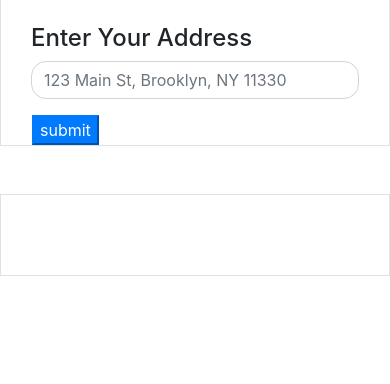
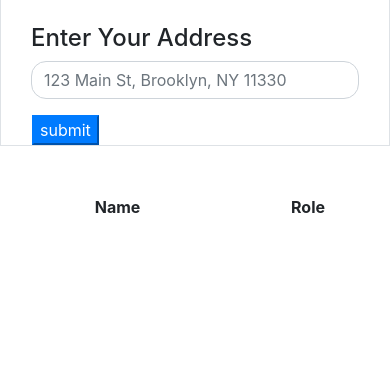
Before and after one commit to sunniqua97/Vote-Power, a Flask app: page /voteinfo in a window 390 px wide. Shown: the part 335-719 px from the top of the page. Run offline with Flask 2, Linux system fonts and the light colour scheme; lists and menus that the app fills with data are empty; some libraries are stand-ins or nearby versions.

Commit message:
Fixed formatting for Rep Info

```diff
--- a/WebApp/templates/upcomingelections.html
+++ b/WebApp/templates/upcomingelections.html
@@ -64,7 +64,7 @@
                 </tr>
               </thead>
               {%for x in electionData%}
-              <tbody>
+              <tbody style="font-size:20px">
                 <tr class="item">
                   {%if x.ocdDivisionId%}
                   <td STYLE="text-transform:uppercase">{{x.ocdDivisionId[-2:]}}</td>
--- a/WebApp/templates/voteinfo.html
+++ b/WebApp/templates/voteinfo.html
@@ -40,43 +40,41 @@
       </div>
     </div>
   </main>
-  <div class="py-3 text-center border">
-    <div class="container">
-      <div class="row justify-content-center">
-        <div class="col-md-2 col-6 p-4">
+  <table style ="text-align: center" >
+  <tr>
+    <th></th>
+    <th>Name</th>
+    <th>Role</th>
+  </tr>
+
+  <tbody>
+
     {%for item in official%}
-          <ul style="list-style-type:none;">
-            <li>
+    {% set outer_loop = loop %}
+    <tr>
+      <td>
         {%if item.photoUrl%}
         <img src="{{item.photoUrl}}" class="rep_pic">
         {%else%}
         <img src="{{url_for('static',filename='blankperson.png')}}" class="rep_pic">
         {%endif%}
-            </li>
-          </ul>
-          {%endfor%}
-        </div>
-        <div class="col-md-5 col-6">
-          {%for item in official%}
-          <ul style="list-style-type:none;">
-            <li>
-              {{item.name}}
-            </li>
-          </ul>
-          {%endfor%}
-        </div>
-        <div class="col-md-5 col-6">
-          {% for item in office %}
-            {% for item2 in item.officialIndices %}
-            <ul style="list-style-type:none;">
-              {{item.name}}
-            </ul>
+      </td>
+      <td>{{item.name}}</td>
+      <td>
+        {% for role in office %}
+          {% for role2 in role.officialIndices %}
+            {% if role2 == outer_loop.index0 %}
+              {{role.name}}
+            {% endif %}
           {% endfor %}
         {% endfor %}
-        </div>
-      </div>
-    </div>
-  </div>
+      </td>
+    </tr>
+    {%endfor%}
+
+  </tbody>
+  </table>
+
     <!--footer-->
     <footer class="footer border-top pt-md-4"> {% include "footer.html" %} </footer>
     <!-- JavaScript for alert -->
```
Lines whose indentation alone changed are shown as unchanged.
